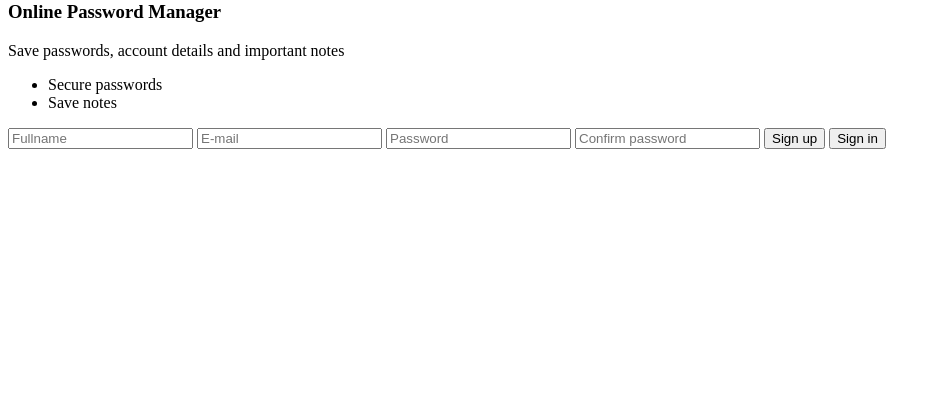
After one commit to RockyLatchman/guard_dog, a Flask app: template templates/index.html in a window 1280 px wide. The commit adds this page. Shown: the part 387-800 px from the top of the page, without its empty margins (0-941 px from the left). Run offline with Flask 3, Linux system fonts and the light colour scheme; the template is opened without the code that fills it, so the values that code supplies are empty.

Commit message:
Index template

```diff
--- a/app.py
+++ b/app.py
@@ -12,7 +12,7 @@ db_engine = create_engine(os.environ.get('SQLALCHEMY_DATABASE_URI'))
 
 @app.route('/')
 def homepage():
-    pass
+    return render_template('index.html')
 
 @app.route('/register', methods=['POST'])
 def register():
--- a/templates/base.html
+++ b/templates/base.html
@@ -2,6 +2,7 @@
 <html lang="en">
     <head>
       <title>Guard Dog</title>
+      <link rel="stylesheet" href="https://cdnjs.cloudflare.com/ajax/libs/font-awesome/7.0.1/css/all.min.css" integrity="sha512-2SwdPD6INVrV/lHTZbO2nodKhrnDdJK9/kg2XD1r9uGqPo1cUbujc+IYdlYdEErWNu69gVcYgdxlmVmzTWnetw==" crossorigin="anonymous" referrerpolicy="no-referrer" />
       <link href="{{ url_for('static' filename='css/main.css')}}">
       <script src="{{ url_for('static', filename='js/main.js')}}"></script>
     </head>
--- /dev/null
+++ b/templates/index.html
@@ -0,0 +1,32 @@
+{% block content %}
+<div class="flex-container">
+   <div class="left-column">
+       <header>
+           <div id="logo">
+               <img src="{{ url_for('static', filename='images/logo.png') }}">
+               <h1>Guard Dog</h1>
+           </div>
+       </header>
+       <div class="hero">
+           <h3>Online Password Manager</h3>
+           <p>Save passwords, account details and important notes</p>
+           <div class="features">
+               <ul>
+                  <li><i class="fa-solid fa-lock"></i>Secure passwords</li>
+                  <li><i class="fa-solid fa-clipboard-list"></i>Save notes</li>
+               </ul>
+           </div>
+       </div>
+   </div>
+   <div class="right-column">
+    <form method="post">
+       <input type="text" name="fullname" placeholder="Fullname" required>
+       <input type="email" name="email" placeholder="E-mail" required>
+       <input type="password" name="password" placeholder="Password" required>
+       <input type="password" name="confirm-password" placeholder="Confirm password" required>
+       <input type="submit" value="Sign up">
+       <input type="submit" value="Sign in"
+    </form>
+  </div>
+</div>
+{% endblock %}
```
Also changed, not shown: 1 other file.
